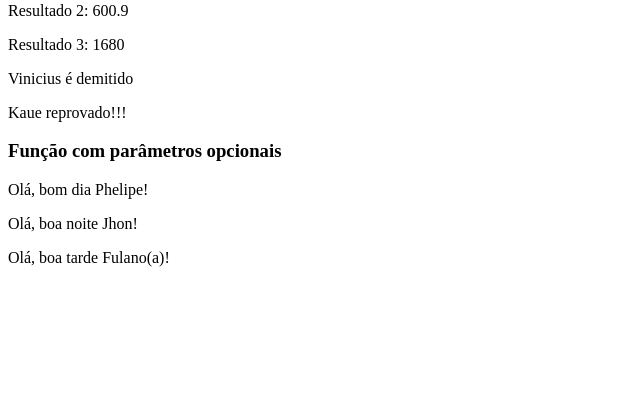
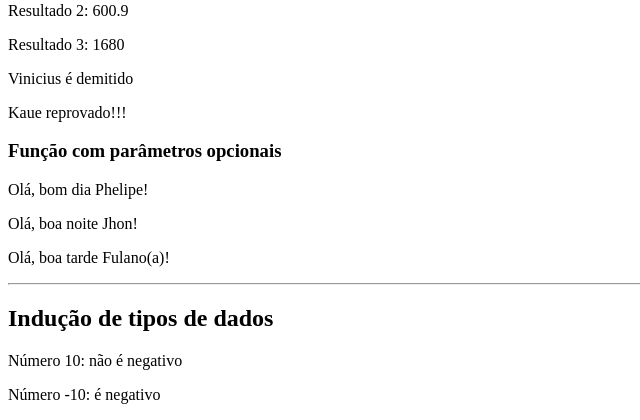
Before and after one commit to 77bueno/aulas-php, a PHP site: page /06-funcoes.php in a window 1280 px wide. Shown: the part 590-1010 px from the top of the page, without its empty margins (0-640 px from the left). Before the commit the page ends 857 px from the top, so only its background shows below. Run offline with PHP 8.4, Linux system fonts and the light colour scheme.

Commit message:
atualização nas funções

```diff
--- a/06-funcoes.php
+++ b/06-funcoes.php
@@ -77,5 +77,34 @@ function saudacao($mensagem, $pessoa = "Fulano(a)"){
 <p> <?=saudacao("bom dia", "Phelipe")?> </p>
 <p> <?=saudacao("boa noite", "Jhon")?> </p>
 <p> <?=saudacao("boa tarde")?> </p>
+
+<hr>
+
+<h2>Indução de tipos de dados</h2>
+<?php
+/*
+Tipos de dados mais comuns
+string -> caracteres em geral
+int    -> números inteiros
+float  -> números com casas decimais
+array  -> vetor
+*/
+/*
+Indução de tipos deve ser feita nos parâmetros e no retorno da função.
+
+Isso auxiliará na entrada/saída correta dos dados manipulados pela função,
+além de melhorar as mensagens de erro quando ocorrem problemas.
+*/
+function verificaNegativo(int $valor):string {
+    if ($valor < 0) {
+        return "é negativo";
+    } else {
+        return "não é negativo";
+    }
+}
+?>
+<p>Número 10: <?=verificaNegativo(10)?></p>
+<p>Número -10: <?=verificaNegativo(-10)?></p>
+
 </body>
 </html>
```
